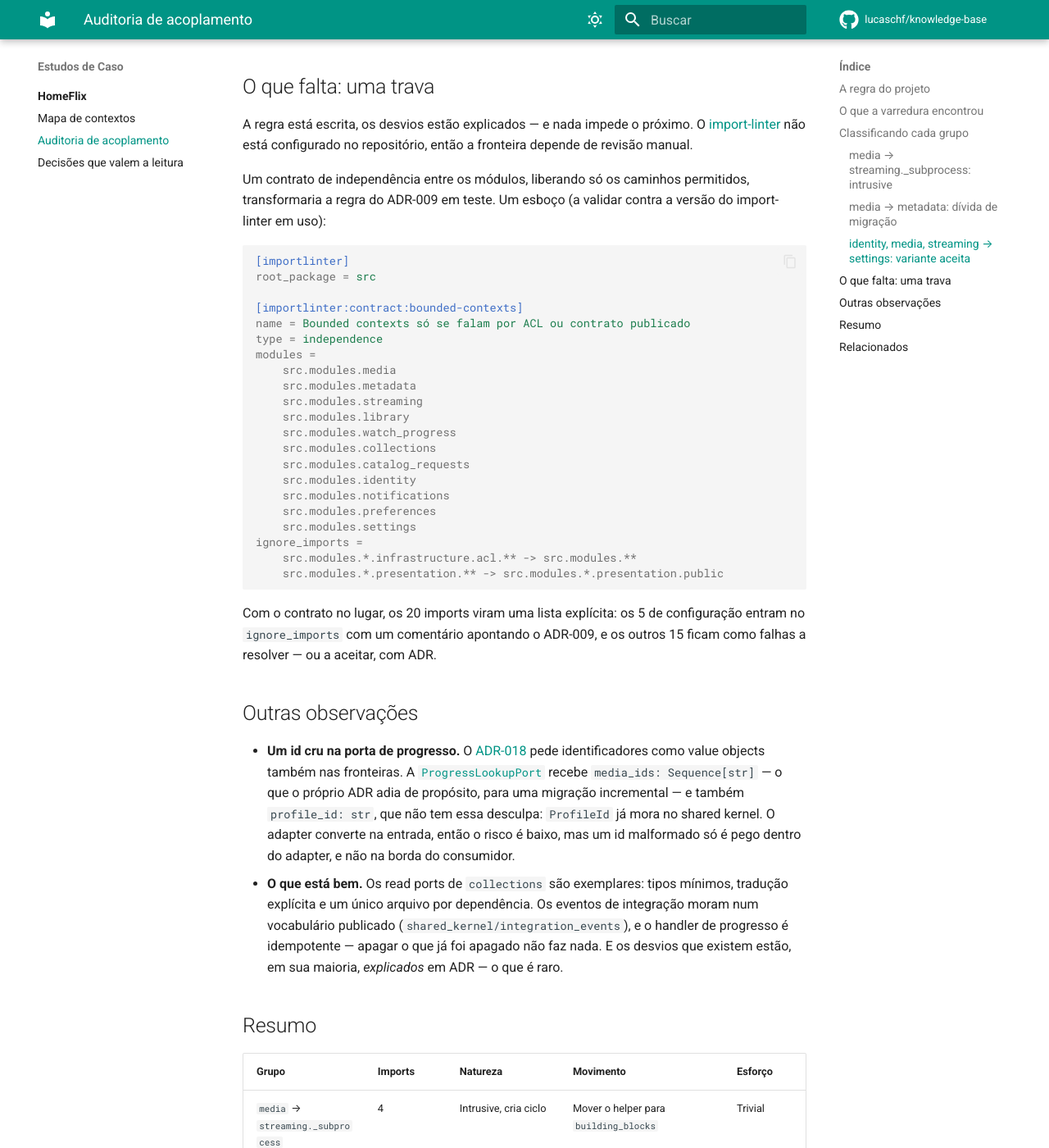
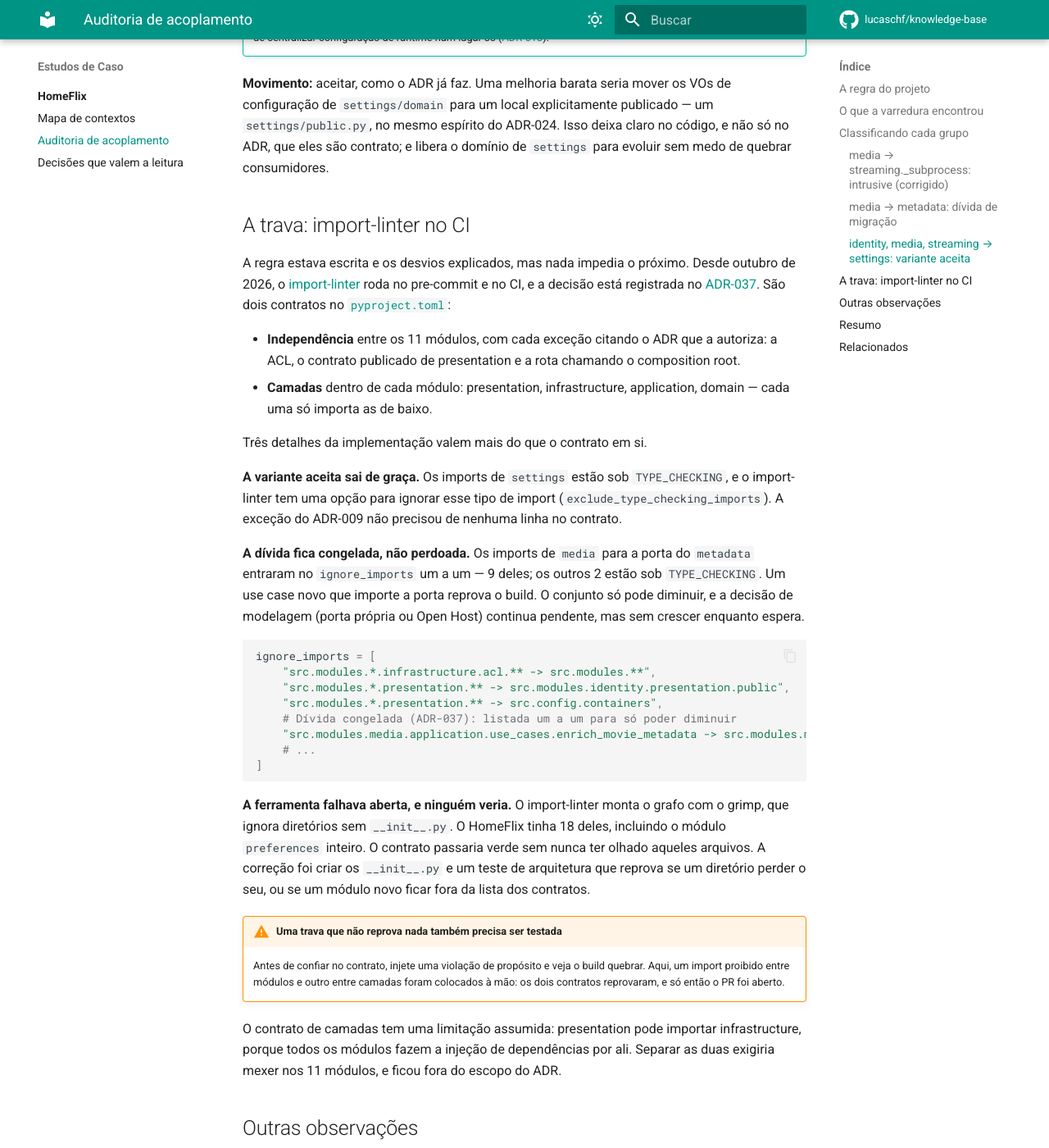
Before and after one commit to lucaschf/knowledge-base, an MkDocs documentation site: the page built from docs/estudos-de-caso/homeflix/auditoria-de-acoplamento.md, in a window 1280 px wide and 1400 px high, scrolled down 3010 px. Shown: the whole window at 82% size. Built offline with MkDocs 1.6.1 and Material for MkDocs 9.7.7, drawn with Linux system fonts in a browser that asks for light colours; comment, search, counter and statistics services are not loaded; some of the changed text lies outside the part shown.

Commit message:
docs: atualiza auditoria do HomeFlix com o import-linter
O import intrusivo do _subprocess foi removido e a fronteira passou a ser
verificada no CI (ADR-037). A auditoria agora mostra o antes e depois.

Co-Authored-By: Claude Opus 5.5 <noreply@anthropic.com>
Claude-Session: https://claude.ai/code/session_01Lth8CU3dqzhJjtBdL5t9ip

````diff
--- a/docs/estudos-de-caso/homeflix/auditoria-de-acoplamento.md
+++ b/docs/estudos-de-caso/homeflix/auditoria-de-acoplamento.md
@@ -14,13 +14,13 @@ Procurando imports entre módulos fora de `infrastructure/acl/` e fora do contra
 |---|---|---|---|
 | `media` → `metadata` | application (porta e DTOs) | 11 | Dívida de migração |
 | `identity`, `media`, `streaming` → `settings` | domain (VOs de configuração) | 5 | Variante aceita no ADR-009 |
-| `media` → `streaming` | infrastructure (módulo privado `_subprocess`) | 4 | Violação não documentada |
+| ~~`media` → `streaming`~~ | ~~infrastructure (módulo privado `_subprocess`)~~ | ~~4~~ | Corrigido em outubro de 2026 |
 
-São **20 imports** que a regra, lida ao pé da letra, não permite. Mas o número sozinho engana: eles têm naturezas completamente diferentes, e é aí que o modelo de Khononov ajuda.
+Na primeira versão desta auditoria eram **20 imports** que a regra, lida ao pé da letra, não permite; hoje são 16. Mas o número sozinho engana: eles têm naturezas completamente diferentes, e é aí que o modelo de Khononov ajuda.
 
 ## Classificando cada grupo
 
-### `media` → `streaming._subprocess`: intrusive
+### `media` → `streaming._subprocess`: intrusive (corrigido)
 
 ```python
 from src.modules.streaming.infrastructure.streaming._subprocess import with_ffmpeg_threads
@@ -35,6 +35,8 @@ Quatro componentes de detecção do catálogo (extração e fingerprint de áudi
 A tabela diz "aceitável" porque o helper quase não muda. Mesmo assim, é o grupo que eu corrigiria primeiro: o custo é trivial e o import cria um **ciclo** (`streaming` lê de `media`, e `media` importa `streaming`). O que o catálogo usa dali não tem nada de streaming — são argumentos de subprocesso e o limite de threads do ffmpeg —, então o lugar natural para esse pedaço é `building_blocks/infrastructure`, de onde os dois módulos podem importar sem se conhecerem.
 
 **Movimento:** reduzir a força para zero, movendo o helper para o código compartilhado. **Esforço:** trivial.
+
+**O que foi feito:** os helpers genéricos foram para [`building_blocks/infrastructure/ffmpeg_subprocess.py`](https://github.com/lucaschf/homeflix/blob/develop/src/building_blocks/infrastructure/ffmpeg_subprocess.py), e o `_subprocess` do streaming ficou só com as constantes de aceleração por hardware, que só o streaming usa. O ciclo entre os dois módulos deixou de existir. Foi uma mudança de import, sem nenhuma linha de lógica alterada — o que confirma o diagnóstico: o acoplamento era de endereço, não de conhecimento.
 
 ### `media` → `metadata`: dívida de migração
 
@@ -72,37 +74,36 @@ Lido sozinho, o número sugere que o "contrato estável" não é tão estável.
 
 **Movimento:** aceitar, como o ADR já faz. Uma melhoria barata seria mover os VOs de configuração de `settings/domain` para um local explicitamente publicado — um `settings/public.py`, no mesmo espírito do ADR-024. Isso deixa claro no código, e não só no ADR, que eles são contrato; e libera o domínio de `settings` para evoluir sem medo de quebrar consumidores.
 
-## O que falta: uma trava
+## A trava: import-linter no CI
 
-A regra está escrita, os desvios estão explicados — e nada impede o próximo. O [import-linter](https://github.com/seddonym/import-linter) não está configurado no repositório, então a fronteira depende de revisão manual.
+A regra estava escrita e os desvios explicados, mas nada impedia o próximo. Desde outubro de 2026, o [import-linter](https://import-linter.readthedocs.io/) roda no pre-commit e no CI, e a decisão está registrada no [ADR-037](https://github.com/lucaschf/homeflix/blob/develop/docs/adr/ADR-037-import-linter-boundary-contracts.md). São dois contratos no [`pyproject.toml`](https://github.com/lucaschf/homeflix/blob/develop/pyproject.toml):
 
-Um contrato de independência entre os módulos, liberando só os caminhos permitidos, transformaria a regra do ADR-009 em teste. Um esboço (a validar contra a versão do import-linter em uso):
+- **Independência** entre os 11 módulos, com cada exceção citando o ADR que a autoriza: a ACL, o contrato publicado de presentation e a rota chamando o composition root.
+- **Camadas** dentro de cada módulo: presentation, infrastructure, application, domain — cada uma só importa as de baixo.
 
-```ini
-[importlinter]
-root_package = src
+Três detalhes da implementação valem mais do que o contrato em si.
 
-[importlinter:contract:bounded-contexts]
-name = Bounded contexts só se falam por ACL ou contrato publicado
-type = independence
-modules =
-    src.modules.media
-    src.modules.metadata
-    src.modules.streaming
-    src.modules.library
-    src.modules.watch_progress
-    src.modules.collections
-    src.modules.catalog_requests
-    src.modules.identity
-    src.modules.notifications
-    src.modules.preferences
-    src.modules.settings
-ignore_imports =
-    src.modules.*.infrastructure.acl.** -> src.modules.**
-    src.modules.*.presentation.** -> src.modules.*.presentation.public
+**A variante aceita sai de graça.** Os imports de `settings` estão sob `TYPE_CHECKING`, e o import-linter tem uma opção para ignorar esse tipo de import (`exclude_type_checking_imports`). A exceção do ADR-009 não precisou de nenhuma linha no contrato.
+
+**A dívida fica congelada, não perdoada.** Os imports de `media` para a porta do `metadata` entraram no `ignore_imports` um a um — 9 deles; os outros 2 estão sob `TYPE_CHECKING`. Um use case novo que importe a porta reprova o build. O conjunto só pode diminuir, e a decisão de modelagem (porta própria ou Open Host) continua pendente, mas sem crescer enquanto espera.
+
+```toml
+ignore_imports = [
+    "src.modules.*.infrastructure.acl.** -> src.modules.**",
+    "src.modules.*.presentation.** -> src.modules.identity.presentation.public",
+    "src.modules.*.presentation.** -> src.config.containers",
+    # Dívida congelada (ADR-037): listada um a um para só poder diminuir
+    "src.modules.media.application.use_cases.enrich_movie_metadata -> src.modules.metadata.application.ports.metadata_provider_port",
+    # ...
+]
 ```
 
-Com o contrato no lugar, os 20 imports viram uma lista explícita: os 5 de configuração entram no `ignore_imports` com um comentário apontando o ADR-009, e os outros 15 ficam como falhas a resolver — ou a aceitar, com ADR.
+**A ferramenta falhava aberta, e ninguém veria.** O import-linter monta o grafo com o grimp, que ignora diretórios sem `__init__.py`. O HomeFlix tinha 18 deles, incluindo o módulo `preferences` inteiro. O contrato passaria verde sem nunca ter olhado aqueles arquivos. A correção foi criar os `__init__.py` e um teste de arquitetura que reprova se um diretório perder o seu, ou se um módulo novo ficar fora da lista dos contratos.
+
+!!! warning "Uma trava que não reprova nada também precisa ser testada"
+    Antes de confiar no contrato, injete uma violação de propósito e veja o build quebrar. Aqui, um import proibido entre módulos e outro entre camadas foram colocados à mão: os dois contratos reprovaram, e só então o PR foi aberto.
+
+O contrato de camadas tem uma limitação assumida: presentation pode importar infrastructure, porque todos os módulos fazem a injeção de dependências por ali. Separar as duas exigiria mexer nos 11 módulos, e ficou fora do escopo do ADR.
 
 ## Outras observações
 
@@ -113,10 +114,10 @@ Com o contrato no lugar, os 20 imports viram uma lista explícita: os 5 de confi
 
 | Grupo | Imports | Natureza | Movimento | Esforço |
 |---|---|---|---|---|
-| `media` → `streaming._subprocess` | 4 | Intrusive, cria ciclo | Mover o helper para `building_blocks` | Trivial |
-| `media` → `metadata` | 11 | Regra violada, mas equilibrado | Terminar a migração do ADR-032 ou declarar Open Host | Médio |
+| `media` → `streaming._subprocess` | 4 → 0 | Intrusive, cria ciclo | ✅ Helper movido para `building_blocks` | Trivial |
+| `media` → `metadata` | 11 | Regra violada, mas equilibrado | Congelado no contrato; falta terminar a migração do ADR-032 ou declarar Open Host | Médio |
 | → `settings` | 5 | Variante aceita | Publicar os VOs explicitamente | Pequeno |
-| (todos) | — | Sem trava | Contrato do import-linter no CI | Pequeno |
+| (todos) | — | ~~Sem trava~~ | ✅ import-linter no CI ([ADR-037](https://github.com/lucaschf/homeflix/blob/develop/docs/adr/ADR-037-import-linter-boundary-contracts.md)) | Pequeno |
 
 A lição que o caso deixa: **contar violações de regra e medir desequilíbrio são exercícios diferentes.** O grupo com mais imports é o mais equilibrado; o grupo com menos imports é o único intrusive. Sem o modelo, a prioridade sairia invertida.
 
````
Also changed, not shown: docs/acoplamento/integration-strength.md (+1 -1 lines), docs/estudos-de-caso/homeflix/decisoes.md (+1 -1 lines), docs/estudos-de-caso/homeflix/index.md (+1 -1 lines).
